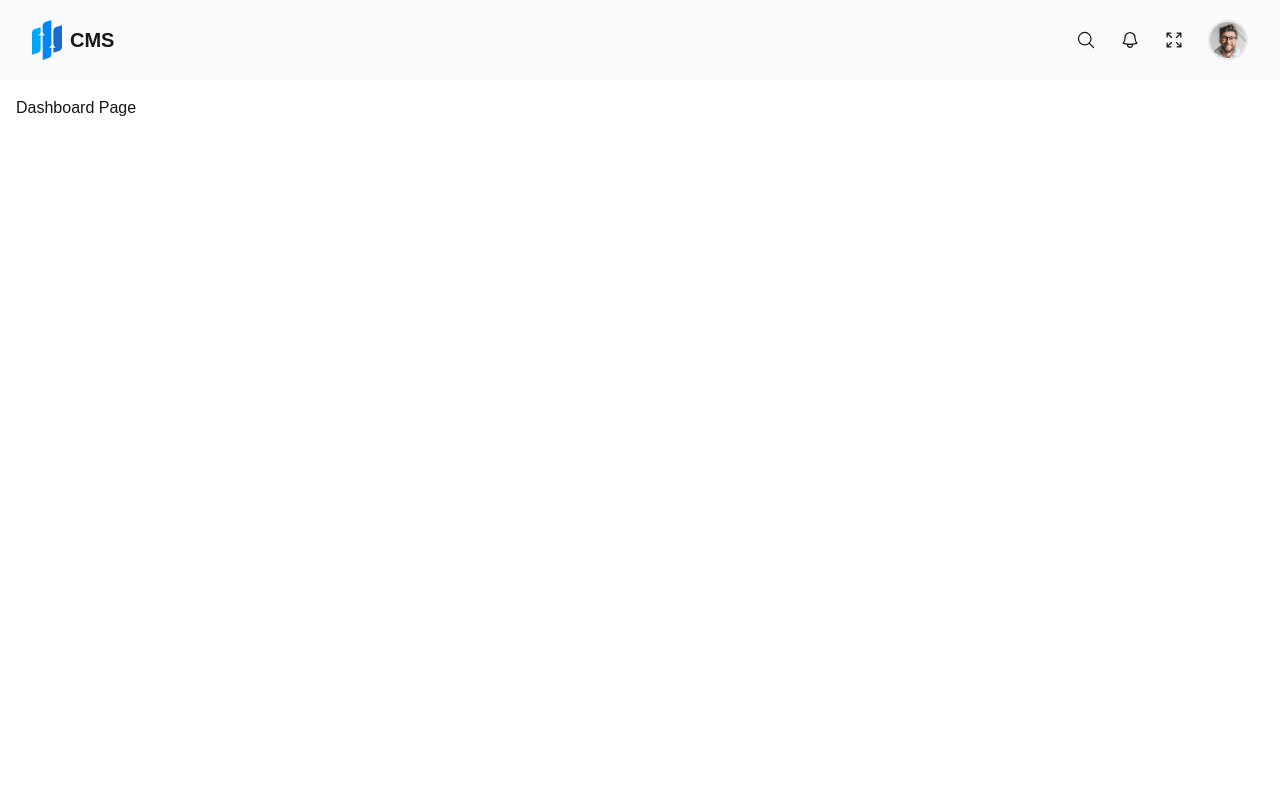
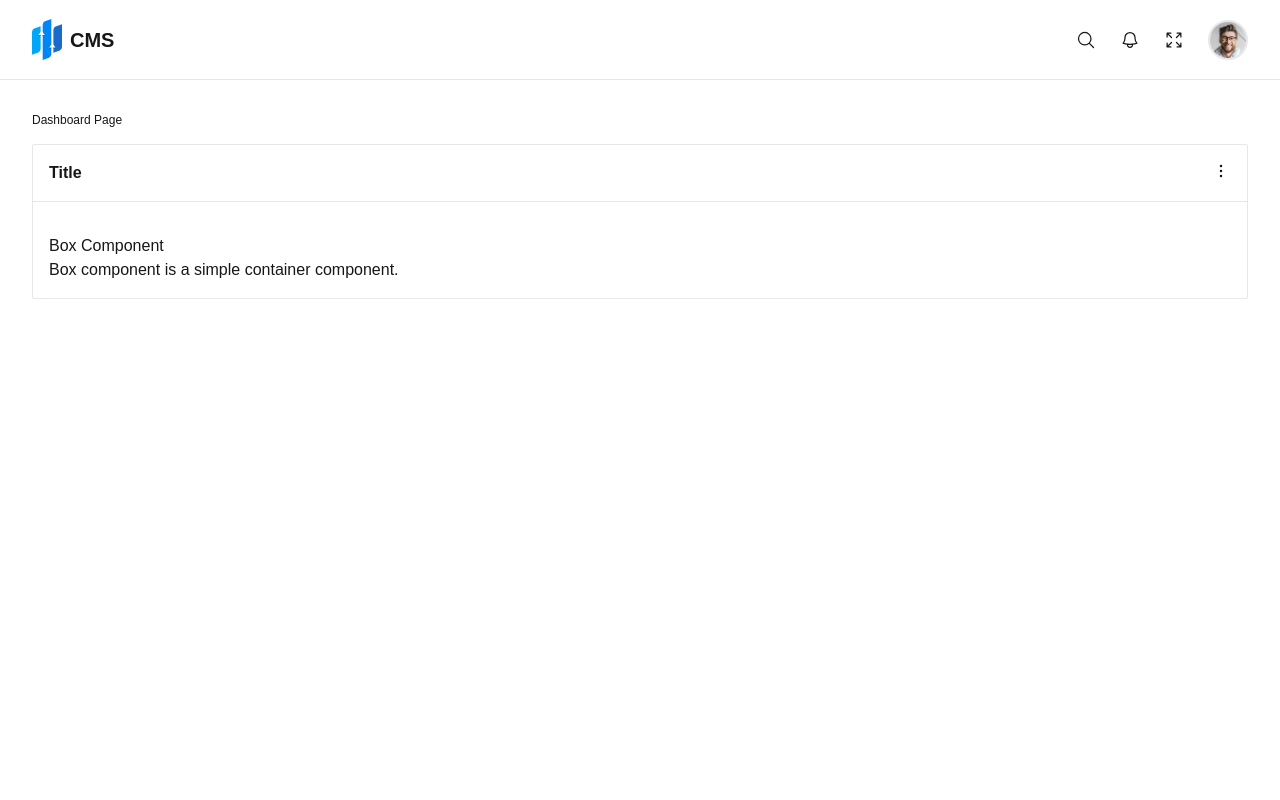
Before and after one commit to kenangundogan/cms, a Next.js app: page /dashboard in a window 1280 px wide. Shown: the top 800 px of the page. Built offline with nearby package versions, Linux system fonts and the light colour scheme.

Commit message:
add Box component to dashboard; update layout padding and enhance header styling

```diff
--- a/src/app/(pages)/dashboard/page.js
+++ b/src/app/(pages)/dashboard/page.js
@@ -1,9 +1,15 @@
 'use client';
+
+import Box from '@/app/components/ui/box/Box';
 
 const DashboardPage = () => {
     return (
         <div>
-            <h1>Dashboard Page</h1>
+            <h1 className='mb-4 text-xs'>Dashboard Page</h1>
+            <Box>
+                <h2>Box Component</h2>
+                <p>Box component is a simple container component.</p>
+            </Box>
         </div>
     );
 };
--- a/src/app/(pages)/layout.js
+++ b/src/app/(pages)/layout.js
@@ -5,7 +5,7 @@ export default function PageLayout({ children }) {
     return (
         <main className="relative top-20 w-full min-h-calc bg-white">
             <Header />
-            <div className="min-h-screen p-4">
+            <div className="min-h-screen p-8">
                 {children}
             </div>
             <Footer />
--- /dev/null
+++ b/src/app/components/ui/box/Box.js
@@ -0,0 +1,38 @@
+'use client';
+
+import clsx from 'clsx';
+import { EllipsisVerticalIcon } from '@heroicons/react/24/outline'
+
+export default function Box({ children, className, style, ...props }) {
+    return (
+        <div
+            className={clsx('w-full flex flex-col gap-4 bg-white border rounded-sm', className)}
+            style={style}
+            {...props}
+        >
+            <div data-name="head" className='p-4 border-b'>
+                <div className='flex justify-between'>
+                    <div className="text-md font-bold">Title</div>
+                    <div className='relative group'>
+                        <EllipsisVerticalIcon className="size-5 cursor-pointer" />
+                        <div className='group-hover:block hidden absolute right-0 w-full min-w-44 bg-white'>
+                            <ul className='flex flex-col text-sm p-4 border shadow-lg *:hover:cursor-pointer'>
+                                <li className='flex items-center gap-2 p-2 hover:bg-gray-50 rounded-sm'>
+                                    <span className='border border-black w-3 h-3 rounded-full'></span>
+                                    <span className='text-sm'>Full Screen</span>
+                                </li>
+                                <li className='flex items-center gap-2 p-2 hover:bg-gray-50 rounded-sm'>
+                                    <span className='border border-black w-3 h-3 rounded-full'></span>
+                                    <span className='text-sm'>Minimize</span>
+                                </li>
+                            </ul>
+                        </div>
+                    </div>
+                </div>
+            </div>
+            <div data-name="body" className='p-4'>
+                {children}
+            </div>
+        </div>
+    );
+}
--- a/src/app/layout/Header.js
+++ b/src/app/layout/Header.js
@@ -14,7 +14,7 @@ const Header = () => {
     };
 
     return (
-        <header className="fixed top-0 z-50 w-full overflow-hidden p-4 px-8 h-20 flex justify-between items-center bg-gray-50">
+        <header className="fixed top-0 z-50 w-full overflow-hidden p-4 px-8 h-20 flex justify-between items-center border-b bg-white">
             <div className="text-xl font-bold">
                 <Link href="/" className='flex items-center gap-2'>
                     <Image src="/assets/images/symbol/symbol.svg" alt="Logo" width={30} height={30} />
```
